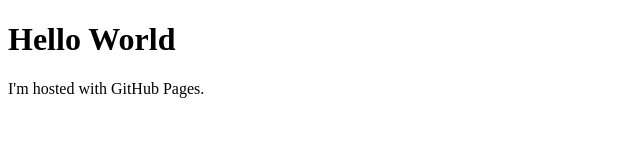
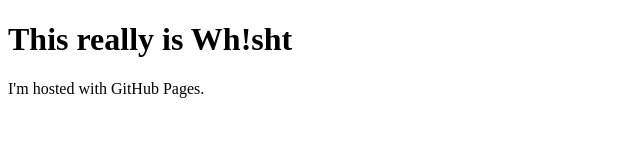
Before and after one commit to katemarie/whisht, a plain HTML site: page wh-sht.html in a window 1280 px wide. Shown: the whole page, without its empty margins (0-640 px from the left). Drawn offline with Linux system fonts and the light colour scheme.

Commit message:
file rename

```diff
--- a/wh-sht301014.html
+++ b/wh-sht.html
@@ -1,7 +1,7 @@
 <!DOCTYPE html>
 <html>
 <body>
-<h1>Hello World</h1>
+<h1>This really is Wh!sht</h1>
 <p>I'm hosted with GitHub Pages.</p>
 </body>
 </html>
```
